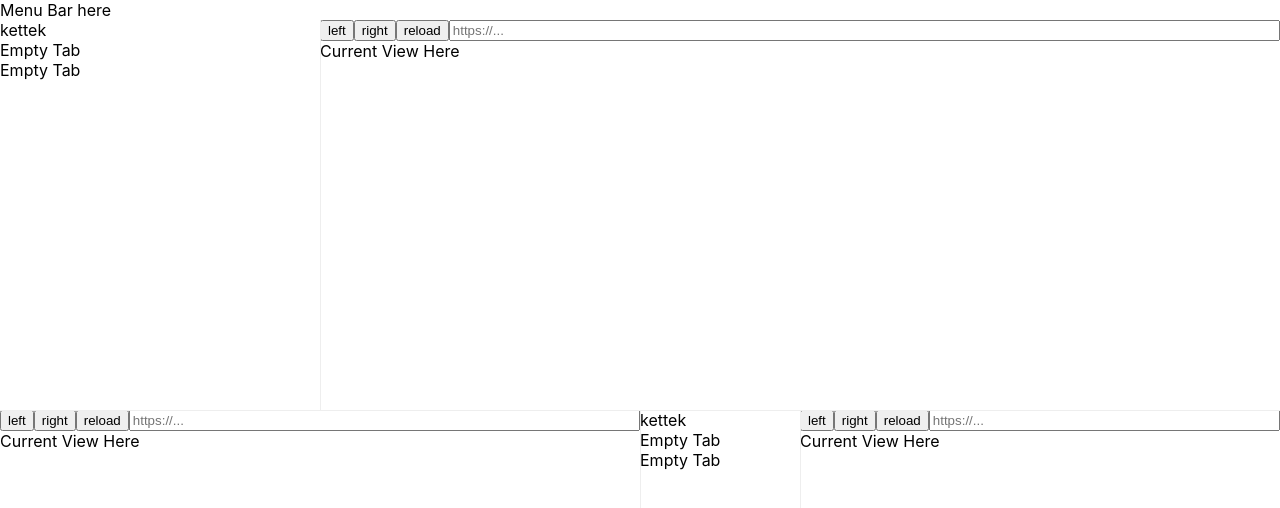
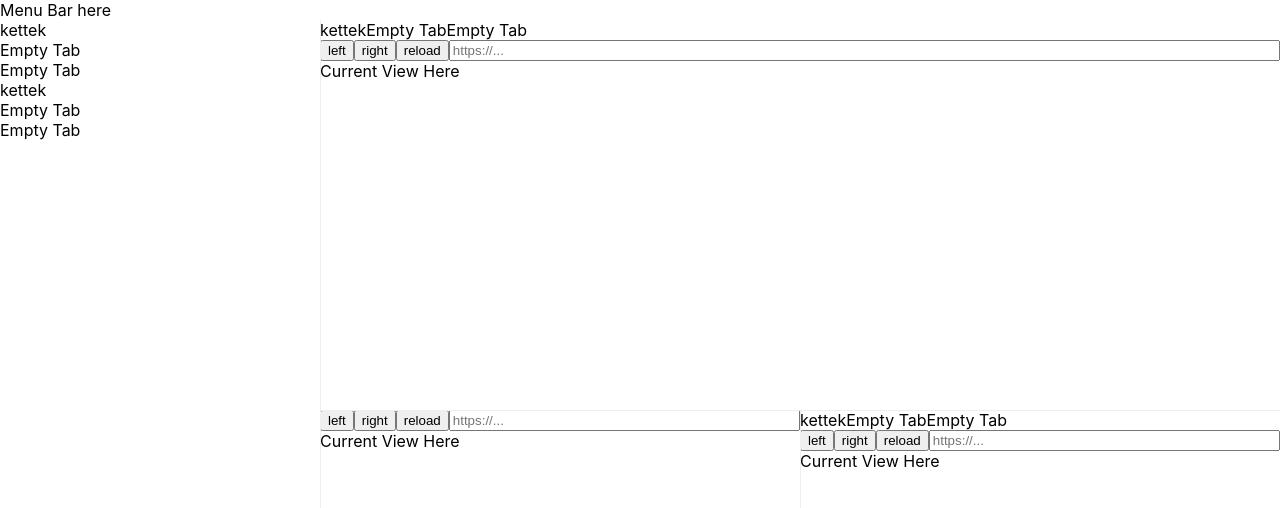
Before and after one commit to kettek/rife, a Svelte app in the folder packages/browser/: page / in a window 1280 px wide. Shown: the top 508 px of the page. Built offline with nearby package versions, Linux system fonts and the light colour scheme.

Commit message:
Adjust tab layout logic

```diff
--- a/packages/browser/src/frontend/App.svelte
+++ b/packages/browser/src/frontend/App.svelte
@@ -1,10 +1,12 @@
 <script lang='ts'>
   import Menu from './Menu.svelte'
+  import TabsView from './TabsView.svelte'
   import { stackStore } from './stores/stacks'
   import { navigatorStore } from './stores/navigators'
   import { mkNavigator } from './interfaces/Navigator'
   import { mkNavigatorStack } from './interfaces/Stack'
   import StackContainerView from './StackContainerView.svelte'
+import SplitView from './SplitView.svelte'
 
   navigatorStore.set([
     mkNavigator(),
@@ -40,7 +42,10 @@
 
 <main>
   <Menu></Menu>
-  <StackContainerView stack={$stackStore}></StackContainerView>
+  <SplitView type='horizontal' pos={25}>
+    <TabsView slot='a' uuids={$navigatorStore.map(v=>v.uuid)}></TabsView>
+    <StackContainerView slot='b' stack={$stackStore}></StackContainerView>
+  </SplitView>
 </main>
 
 <style>
--- a/packages/browser/src/frontend/StackView.svelte
+++ b/packages/browser/src/frontend/StackView.svelte
@@ -1,20 +1,19 @@
 <script lang='ts'>
   import type { NavigatorStack } from './interfaces/Stack'
   import TabsView from './TabsView.svelte'
-  import SplitView from './SplitView.svelte'
   import NavigationView from './NavigationView.svelte'
 
   export let stack: NavigatorStack
 </script>
 
-{#if stack.navigatorUUIDs.length > 1}
-  <SplitView type='horizontal' pos={25}>
-    <TabsView slot='a' bind:uuids={stack.navigatorUUIDs}></TabsView>
-    <NavigationView slot='b' bind:stack={stack}></NavigationView>
-  </SplitView>
-{:else}
+<section>
+  <TabsView horizontal slot='a' bind:uuids={stack.navigatorUUIDs}></TabsView>
   <NavigationView slot='b' bind:stack={stack}></NavigationView>
-{/if}
+</section>
 
 <style>
+  section {
+    display: grid;
+    grid-template-rows: auto minmax(0, 1fr);
+  }
 </style>
--- a/packages/browser/src/frontend/TabsView.svelte
+++ b/packages/browser/src/frontend/TabsView.svelte
@@ -2,6 +2,7 @@
   import { navigatorStore } from './stores/navigators'
 
   export let uuids: string[]
+  export let horizontal: boolean = false
   import { dragCount } from './stores/tabs'
 
   $: navigators = $navigatorStore.filter(v=>uuids.includes(v.uuid))
@@ -67,6 +68,7 @@
   on:dragleave={handleDragLeave}
   on:drop={handleDrop}
   ondragover='return false'
+  class:horizontal
 >
   {#each navigators as navigator}
     <div
@@ -86,6 +88,9 @@
     display: flex;
     flex-direction: column;
   }
+  main.horizontal {
+    flex-direction: row;
+  }
   div {
     overflow: hidden;
     white-space: nowrap;
```
